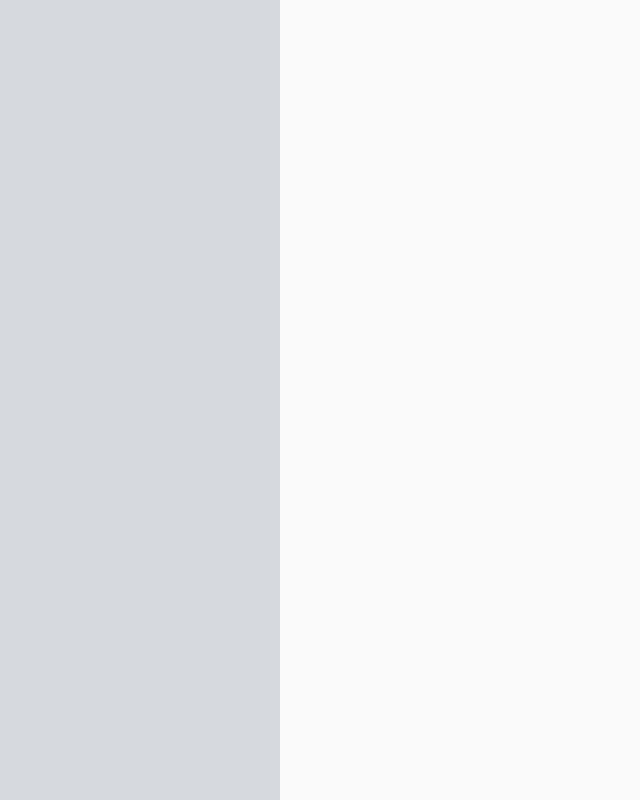
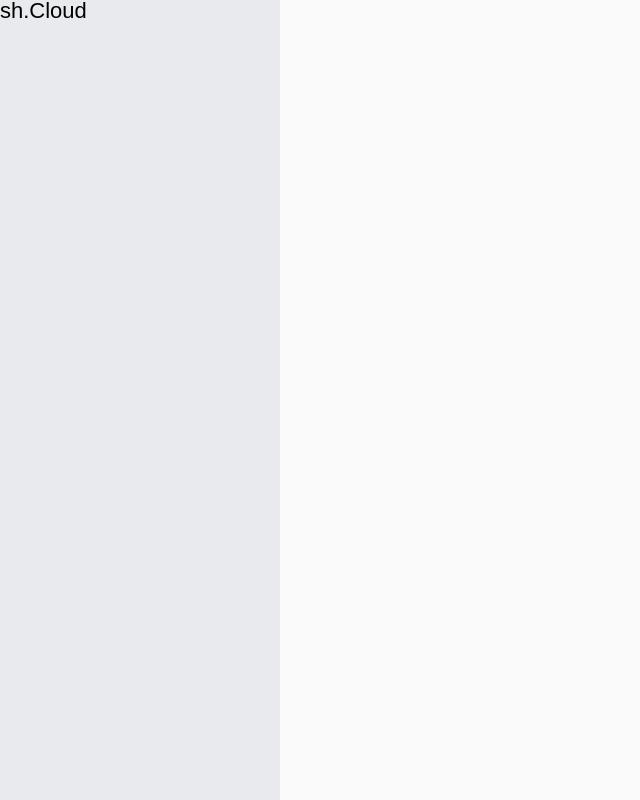
Before and after one commit to quentinguidee/cloud-sh-client, a React app: page / in a window 1280 px wide. Shown: the whole page, without its empty margins (0-640 px from the left). Built offline with nearby package versions, Linux system fonts and the light colour scheme.

Commit message:
Create Icons and Logo
Signed-off-by: Quentin Guidée <quentin.guidee@gmail.com>

```diff
--- a/jest.config.js
+++ b/jest.config.js
@@ -4,6 +4,7 @@ module.exports = {
         "\\.(sass)$": "<rootDir>/identity-obj-proxy.js",
         "^Assets(.*)$": "<rootDir>/src/Assets$1",
         "^Components(.*)$": "<rootDir>/src/Components$1",
+        "^Layouts(.*)$": "<rootDir>/src/Layouts$1",
         "^Pages(.*)$": "<rootDir>/src/Pages$1",
     },
 };
--- a/src/Assets/App.sass
+++ b/src/Assets/App.sass
@@ -1,4 +1,6 @@
 @use "Assets/colors"
+@use "Assets/fonts"
 
 body
     background-color: colors.$background-primary
+    font-family: fonts.$family-normal
--- a/src/Assets/fonts.sass
+++ b/src/Assets/fonts.sass
@@ -1,6 +1,19 @@
 @import url('https://fonts.googleapis.com/css2?family=JetBrains+Mono:ital@1&display=swap')
+@import url('https://fonts.googleapis.com/icon?family=Material+Icons')
 
 body
     --font-family-normal: 'Rubik', sans-serif
 
+    --weight-normal: 400
+    --weight-bold: 500
+
+    --size-normal: 15px
+    --size-logo: 22px
+
 $family-normal: var(--font-family-normal)
+
+$weight-normal: var(--weight-normal)
+$weight-bold: var(--weight-bold)
+
+$size-normal: var(--size-normal)
+$size-logo: var(--size-logo)
--- a/src/Components/NavBar/NavBar.module.sass
+++ b/src/Components/NavBar/NavBar.module.sass
@@ -7,6 +7,3 @@
     height: 100vh
     background-color: colors.$background-secondary
     transition: transitions.$default
-
-    &:hover
-        background-color: colors.$background-tertiary
--- /dev/null
+++ b/src/Layouts/Logo/Logo.module.sass
@@ -0,0 +1,4 @@
+@use "Assets/fonts"
+
+.logo
+    font-size: fonts.$size-logo
--- /dev/null
+++ b/src/Layouts/Logo/Logo.tsx
@@ -0,0 +1,17 @@
+import classNames from "classnames";
+import React from "react";
+
+import styles from "./Logo.module.sass";
+
+type Props = React.HTMLProps<HTMLDivElement>;
+
+function Logo(props: Props) {
+    const { className, ...others } = props;
+    return (
+        <span {...others} className={classNames(styles.logo, className)}>
+            sh.Cloud
+        </span>
+    );
+}
+
+export default Logo;
--- /dev/null
+++ b/src/Layouts/NavigationBar/NavigationBar.tsx
@@ -0,0 +1,13 @@
+import React from "react";
+import NavBar from "Components/NavBar/NavBar";
+import Logo from "Layouts/Logo/Logo";
+
+function NavigationBar() {
+    return (
+        <NavBar>
+            <Logo />
+        </NavBar>
+    );
+}
+
+export default NavigationBar;
--- a/src/Pages/Dashboard/Dashboard.tsx
+++ b/src/Pages/Dashboard/Dashboard.tsx
@@ -1,6 +1,6 @@
-import NavBar from "Components/NavBar/NavBar";
+import React, { Fragment } from "react";
+import NavigationBar from "Layouts/NavigationBar/NavigationBar";
 import Drive from "Pages/Drive/Drive";
-import React, { Fragment } from "react";
 import { Route, Routes } from "react-router-dom";
 
 function Dashboard() {
@@ -11,7 +11,7 @@ function Dashboard() {
             </Routes>
 
             <div>
-                <NavBar />
+                <NavigationBar />
             </div>
         </Fragment>
     );
--- a/webpack.config.ts
+++ b/webpack.config.ts
@@ -33,6 +33,7 @@ const config: Configuration = {
         alias: {
             Assets: resolve(__dirname, "src/Assets/"),
             Components: resolve(__dirname, "src/Components/"),
+            Layouts: resolve(__dirname, "src/Layouts/"),
             Pages: resolve(__dirname, "src/Pages/"),
         },
     },
```
Also changed, not shown: src/Components/Icon/Icon.tsx (added, +20 -0 lines), 2 other files (tests, documents, lock files or other folders).
